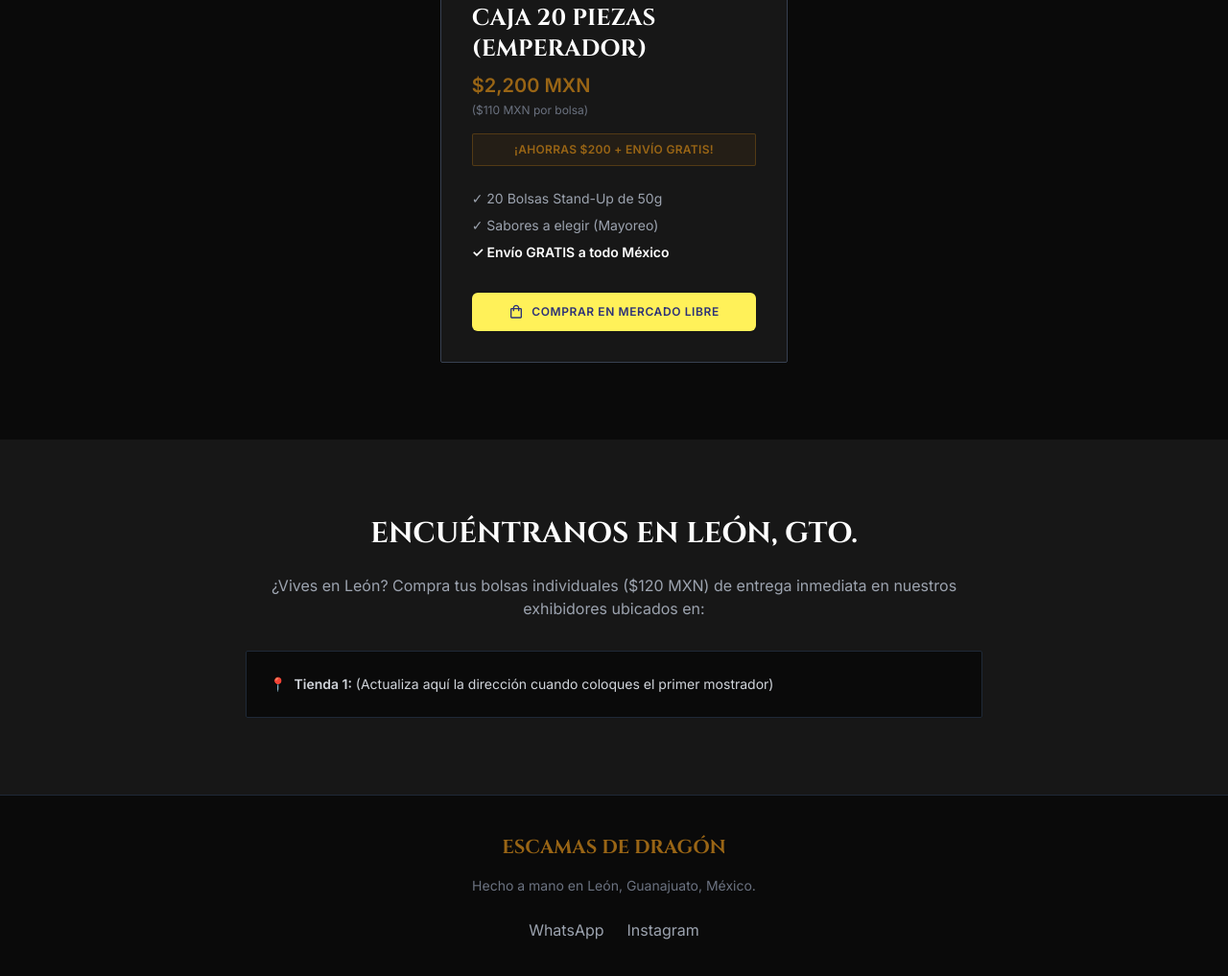
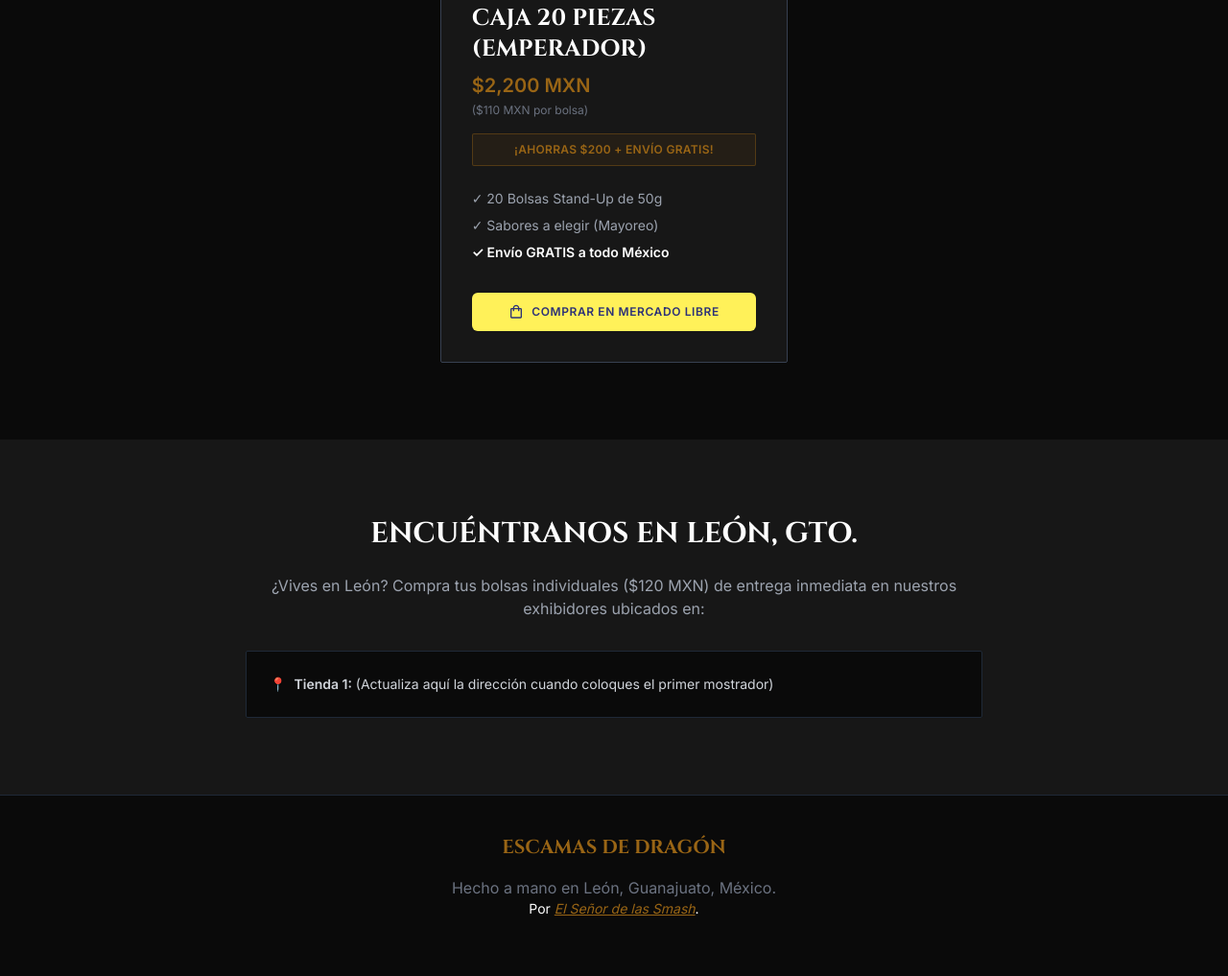
Before and after one commit to sysccoon-developer/escamas-de-dragon, a plain HTML site: page index.html in a window 1280 px wide. Shown: the part 1735-2752 px from the top of the page at 96% size. Drawn offline with nearby package versions, Linux system fonts and the light colour scheme.

Commit message:
Update index.html

```diff
--- a/index.html
+++ b/index.html
@@ -103,7 +103,7 @@
                 <!-- Sabor Limón -->
                 <div class="bg-brandDark border border-gray-800 p-8 rounded-sm text-center transform hover:-translate-y-1 transition-transform">
                     <div class="w-16 h-16 bg-limon rounded-full mx-auto mb-4 flex items-center justify-center border border-gray-600"></div>
-                    <h3 class="text-2xl font-bold mb-2">Limón Eureka</h3>
+                    <h3 class="text-2xl font-bold mb-2">Limón</h3>
                     <p class="text-gray-400 text-sm">La acidez irresistible del limón deshidratado en polvo que aporta un sabor completamente natural.</p>
                 </div>
 
@@ -236,13 +236,8 @@
     <!-- Footer -->
     <footer class="border-t border-gray-800 bg-brandDark py-10 px-6 text-center">
         <h2 class="text-xl font-bold text-limon uppercase mb-4">Escamas de Dragón</h2>
-        <p class="text-gray-500 text-sm mb-6">Hecho a mano en León, Guanajuato, México.</p>
-        <div class="flex justify-center space-x-6">
-            <!-- Link a WhatsApp -->
-            <a href="https://wa.me/52XXXXXXXXXX?text=Hola,%20me%20interesan%20las%20Escamas%20de%20Dragón" class="text-gray-400 hover:text-white transition-colors">WhatsApp</a>
-            <!-- Link a Instagram -->
-            <a href="#" class="text-gray-400 hover:text-white transition-colors">Instagram</a>
-        </div>
+        <p class="text-gray-500 text-md">Hecho a mano en León, Guanajuato, México.</p>
+        <p class="text-white text-sm">Por <i><a href="https://www.instagram.com/el_senor_de_las_smash" target="_blank" rel="noopener noreferrer" class="text-limon underline">El Señor de las Smash</a></i>.</p>
     </footer>
 
 </body>
```
